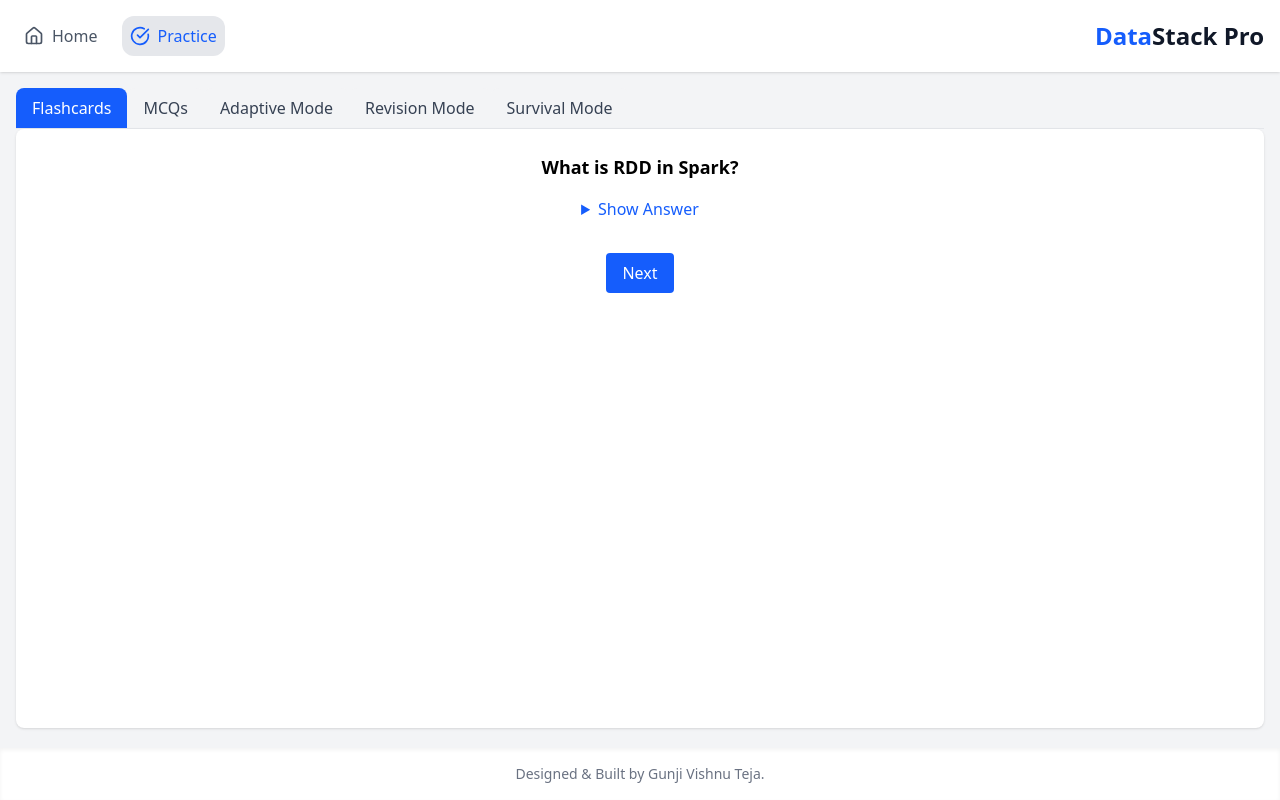
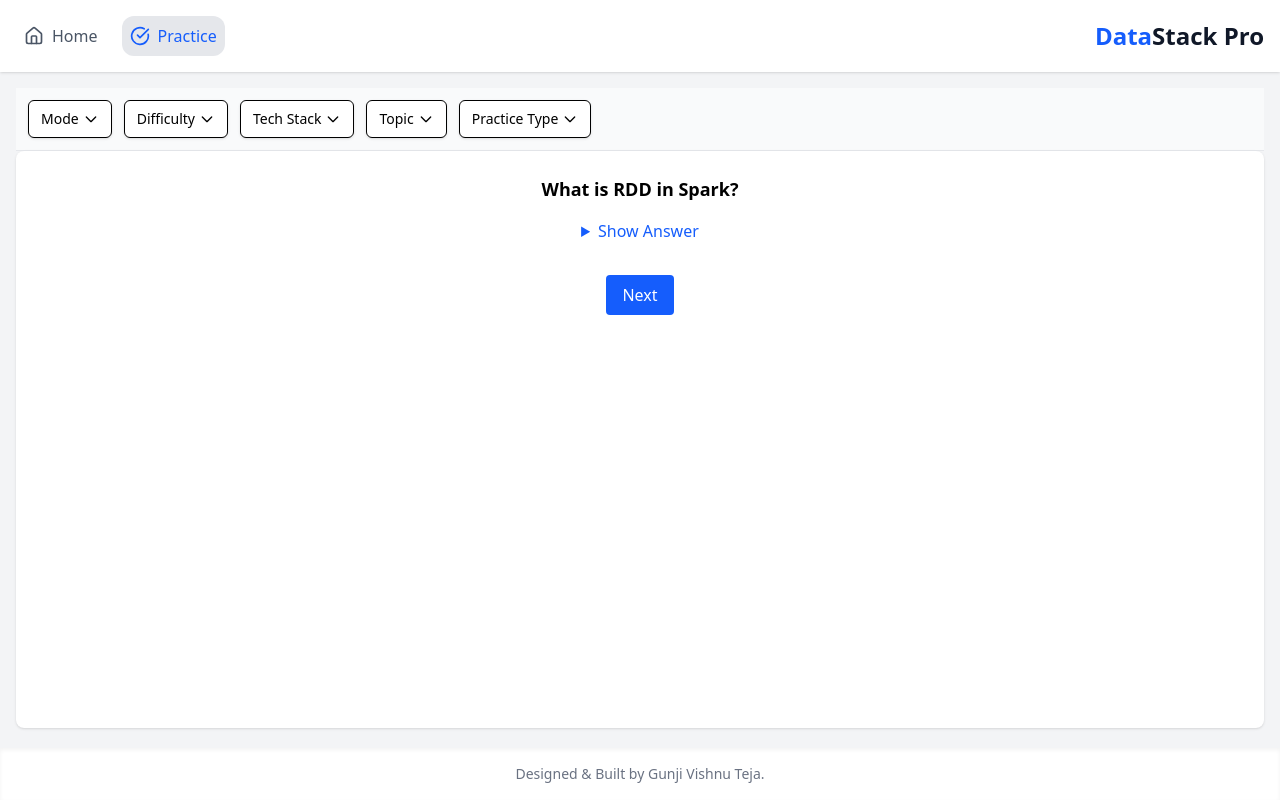
Before and after one commit to Vishnu1434/datastack-pro, a React (Vite) app: page / in a window 1280 px wide. Both pictures are taken after a click on the button "Practice". Built offline with nearby package versions, Linux system fonts and the light colour scheme.

Commit message:
practice ui changes

```diff
--- a/src/pages/Practice.jsx
+++ b/src/pages/Practice.jsx
@@ -1,60 +1,162 @@
-import React, { useState } from "react";
+import React, { useState, useEffect } from "react";
 import FlashcardMode from "../services/practiceModes/FlashcardMode";
 import MCQMode from "../services/practiceModes/MCQMode";
-import ExamSimulationMode from "../services/practiceModes/ExamSimulationMode";
-import DailyChallengeMode from "../services/practiceModes/DailyChallengeMode";
+// import AdaptiveMode from "../services/practiceModes/AdaptiveMode";
+// import RevisionMode from "../services/practiceModes/RevisionMode";
 import SurvivalMode from "../services/practiceModes/SurvivalMode";
 
-const modes = [
-    { id: "flashcard", label: "Flashcards" },
-    { id: "mcq", label: "MCQs" },
-    { id: "adaptive", label: "Adaptive Mode" },
-    { id: "revision", label: "Revision Mode" },
-    { id: "survival", label: "Survival Mode" },
-];
+const modes = ["Flashcards", "MCQs", "Adaptive Mode", "Revision Mode", "Survival Mode"];
+const difficulties = ["Easy", "Medium", "Hard"];
+const techStacks = ["Spark", "SQL", "Python", "Java", "PySpark", "Airflow"];
+const topicsByStack = {
+    Spark: ["RDD", "DataFrame", "Spark SQL"],
+    SQL: ["Joins", "Clauses", "Indexing"],
+    Python: ["Lists", "Dicts", "Functions"],
+    Java: ["OOP", "Collections", "Streams"],
+    PySpark: ["RDD", "DataFrame", "Transformations"],
+    Airflow: ["DAGs", "Operators", "Scheduling"],
+};
+const practiceTypes = ["Self-Paced", "Overall Time", "Per Question Time"];
 
 function PracticePage() {
-    const [activeMode, setActiveMode] = useState("flashcard");
+    const [activeModes, setActiveModes] = useState(["Flashcards"]);
+    const [selectedDifficulties, setSelectedDifficulties] = useState([]);
+    const [selectedTechStacks, setSelectedTechStacks] = useState([]);
+    const [selectedTopics, setSelectedTopics] = useState([]);
+    const [availableTopics, setAvailableTopics] = useState([]);
+    const [selectedPracticeTypes, setSelectedPracticeTypes] = useState(["Self-Paced"]);
+    const [overallTime, setOverallTime] = useState(30);
+    const [perQuestionTime, setPerQuestionTime] = useState(1);
 
-    const renderMode = () => {
-        switch (activeMode) {
-            case "flashcard":
-                return <FlashcardMode />;
-            case "mcq":
-                return <MCQMode />;
-            case "exam":
-                return <ExamSimulationMode />;
-            case "daily":
-                return <DailyChallengeMode />;
-            case "survival":
-                return <SurvivalMode />;
+    // Dropdown open state
+    const [dropdownOpen, setDropdownOpen] = useState({
+        mode: false,
+        difficulty: false,
+        tech: false,
+        topic: false,
+        practice: false,
+    });
+
+    useEffect(() => {
+        let topics = [];
+        selectedTechStacks.forEach((stack) => {
+            if (topicsByStack[stack]) topics = [...topics, ...topicsByStack[stack]];
+        });
+        setAvailableTopics(topics);
+        setSelectedTopics((prev) => prev.filter((t) => topics.includes(t)));
+    }, [selectedTechStacks]);
+
+    const toggleSelection = (value, arraySetter, array) => {
+        if (array.includes(value)) arraySetter(array.filter((v) => v !== value));
+        else arraySetter([...array, value]);
+    };
+
+    const renderCheckboxDropdown = (label, options, selectedArray, setSelectedArray, key) => (
+        <div className="relative">
+            <button
+                onClick={() =>
+                    setDropdownOpen((prev) => ({ ...prev, [key]: !prev[key] }))
+                }
+                className="px-3 py-2 border rounded-md bg-white flex items-center justify-between text-sm font-medium shadow-sm hover:bg-gray-100"
+            >
+                {label}
+                <svg
+                    className={`ml-1 w-4 h-4 transition-transform duration-200 ${
+                        dropdownOpen[key] ? "rotate-180" : ""
+                    }`}
+                    fill="none"
+                    stroke="currentColor"
+                    viewBox="0 0 24 24"
+                >
+                    <path strokeLinecap="round" strokeLinejoin="round" strokeWidth={2} d="M19 9l-7 7-7-7" />
+                </svg>
+            </button>
+
+            {dropdownOpen[key] && (
+                <div className="absolute z-10 mt-1 w-48 bg-white border border-gray-200 rounded-md shadow-lg max-h-60 overflow-auto">
+                    {options.map((opt) => (
+                        <label
+                            key={opt}
+                            className="flex items-center px-3 py-2 hover:bg-gray-100 cursor-pointer text-sm"
+                        >
+                            <input
+                                type="checkbox"
+                                className="mr-2"
+                                checked={selectedArray.includes(opt)}
+                                onChange={() => toggleSelection(opt, setSelectedArray, selectedArray)}
+                            />
+                            {opt}
+                        </label>
+                    ))}
+                </div>
+            )}
+        </div>
+    );
+
+    const renderModeComponent = () => {
+        const mode = activeModes[0] || "Flashcards"; // pick first selected
+        const props = {
+            difficulty: selectedDifficulties,
+            techStack: selectedTechStacks,
+            topic: selectedTopics,
+            practiceType: selectedPracticeTypes,
+            overallTime,
+            perQuestionTime,
+        };
+
+        switch (mode) {
+            case "Flashcards":
+                return <FlashcardMode {...props} />;
+            case "MCQs":
+                return <MCQMode {...props} />;
+            case "Adaptive Mode":
+                return <AdaptiveMode {...props} />;
+            case "Revision Mode":
+                return <RevisionMode {...props} />;
+            case "Survival Mode":
+                return <SurvivalMode {...props} />;
             default:
-                return <FlashcardMode />;
+                return <FlashcardMode {...props} />;
         }
     };
 
     return (
         <div className="flex flex-col flex-1 p-4 w-full h-[calc(100vh-4rem-4rem)]">
-            {/* Tabs */}
-            <div className="flex border-b border-gray-200">
-                {modes.map((mode) => (
-                    <button
-                        key={mode.id}
-                        onClick={() => setActiveMode(mode.id)}
-                        className={`px-4 py-2 rounded-t-lg font-medium ${
-                            activeMode === mode.id
-                                ? "bg-blue-600 text-white"
-                                : "bg-gray-100 text-gray-700 hover:bg-gray-200"
-                        }`}
-                    >
-                        {mode.label}
-                    </button>
-                ))}
+            {/* Filter Bar */}
+            <div className="flex flex-wrap gap-3 p-3 bg-gray-50 border-b border-gray-200 items-center">
+                {renderCheckboxDropdown("Mode", modes, activeModes, setActiveModes, "mode")}
+                {renderCheckboxDropdown("Difficulty", difficulties, selectedDifficulties, setSelectedDifficulties, "difficulty")}
+                {renderCheckboxDropdown("Tech Stack", techStacks, selectedTechStacks, setSelectedTechStacks, "tech")}
+                {renderCheckboxDropdown("Topic", availableTopics, selectedTopics, setSelectedTopics, "topic")}
+                {renderCheckboxDropdown("Practice Type", practiceTypes, selectedPracticeTypes, setSelectedPracticeTypes, "practice")}
+
+                {/* Time inputs */}
+                {selectedPracticeTypes.includes("Overall Time") && (
+                    <input
+                        type="number"
+                        min={1}
+                        value={overallTime}
+                        onChange={(e) => setOverallTime(parseInt(e.target.value))}
+                        placeholder="Overall Time (min)"
+                        className="px-3 py-2 border rounded-md w-36 text-sm"
+                    />
+                )}
+                {selectedPracticeTypes.includes("Per Question Time") && (
+                    <input
+                        type="number"
+                        min={1}
+                        value={perQuestionTime}
+                        onChange={(e) => setPerQuestionTime(parseInt(e.target.value))}
+                        placeholder="Per Q Time (min)"
+                        className="px-3 py-2 border rounded-md w-36 text-sm"
+                    />
+                )}
             </div>
 
-            {/* Mode Content */}
+            {/* Practice Content */}
+            {/*<div className="flex-1 bg-white p-4 md:p-6 overflow-auto">{renderModeComponent()}</div>*/}
             <div className="flex-1 bg-white p-4 md:p-6 rounded-lg shadow overflow-auto">
-                {renderMode()}
+                {renderModeComponent()}
             </div>
         </div>
     );
--- a/src/services/practiceModes/DailyChallengeMode.jsx
+++ /dev/null
@@ -1,44 +0,0 @@
-import React, { useState, useEffect } from "react";
-import { loadTheoryQuestions } from "../theoryPage.js";
-
-function DailyChallengeMode() {
-    const [questions, setQuestions] = useState([]);
-
-    useEffect(() => {
-        async function fetchQuestions() {
-            const data = await loadTheoryQuestions();
-            const daily = data.sort(() => 0.5 - Math.random()).slice(0, 5); // 5 random Qs
-            setQuestions(daily);
-        }
-        fetchQuestions();
-    }, []);
-
-    if (!questions.length) return <p>Loading daily challenge...</p>;
-
-    return (
-        <div className="space-y-4">
-            <h3 className="text-lg font-bold">Today's Challenge</h3>
-            {questions.map((q) => (
-                <div key={q.id} className="p-4 border rounded">
-                    <h4 className="font-semibold">{q.question}</h4>
-                    {q.type === "theory" ? (
-                        <details className="mt-2">
-                            <summary className="text-blue-600">Show Answer</summary>
-                            <p className="mt-2">{q.answer}</p>
-                        </details>
-                    ) : (
-                        <ul className="mt-2 space-y-1">
-                            {q.options.map((opt, i) => (
-                                <li key={i} className="p-2 border rounded hover:bg-gray-100">
-                                    {opt}
-                                </li>
-                            ))}
-                        </ul>
-                    )}
-                </div>
-            ))}
-        </div>
-    );
-}
-
-export default DailyChallengeMode;
```
